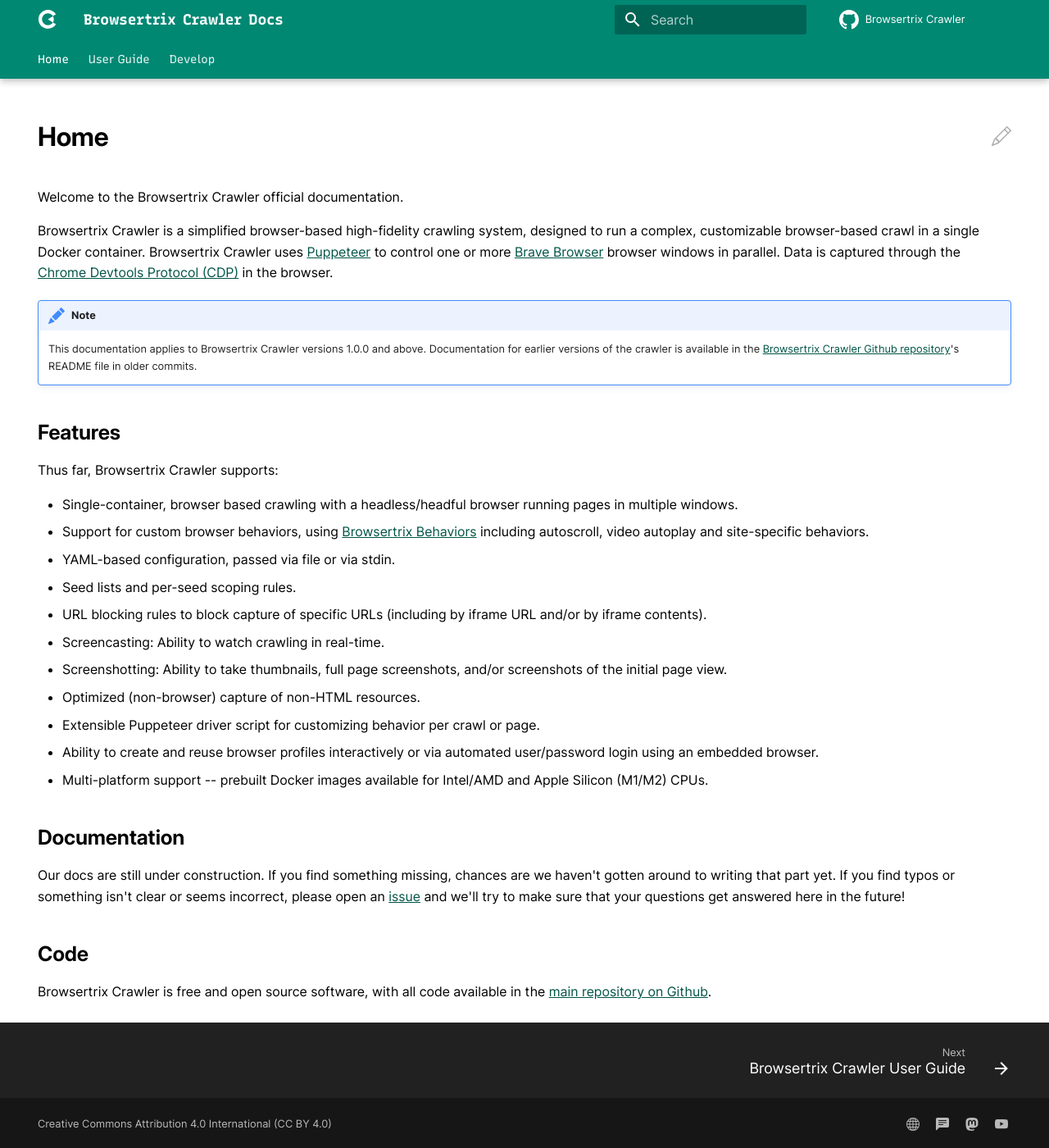
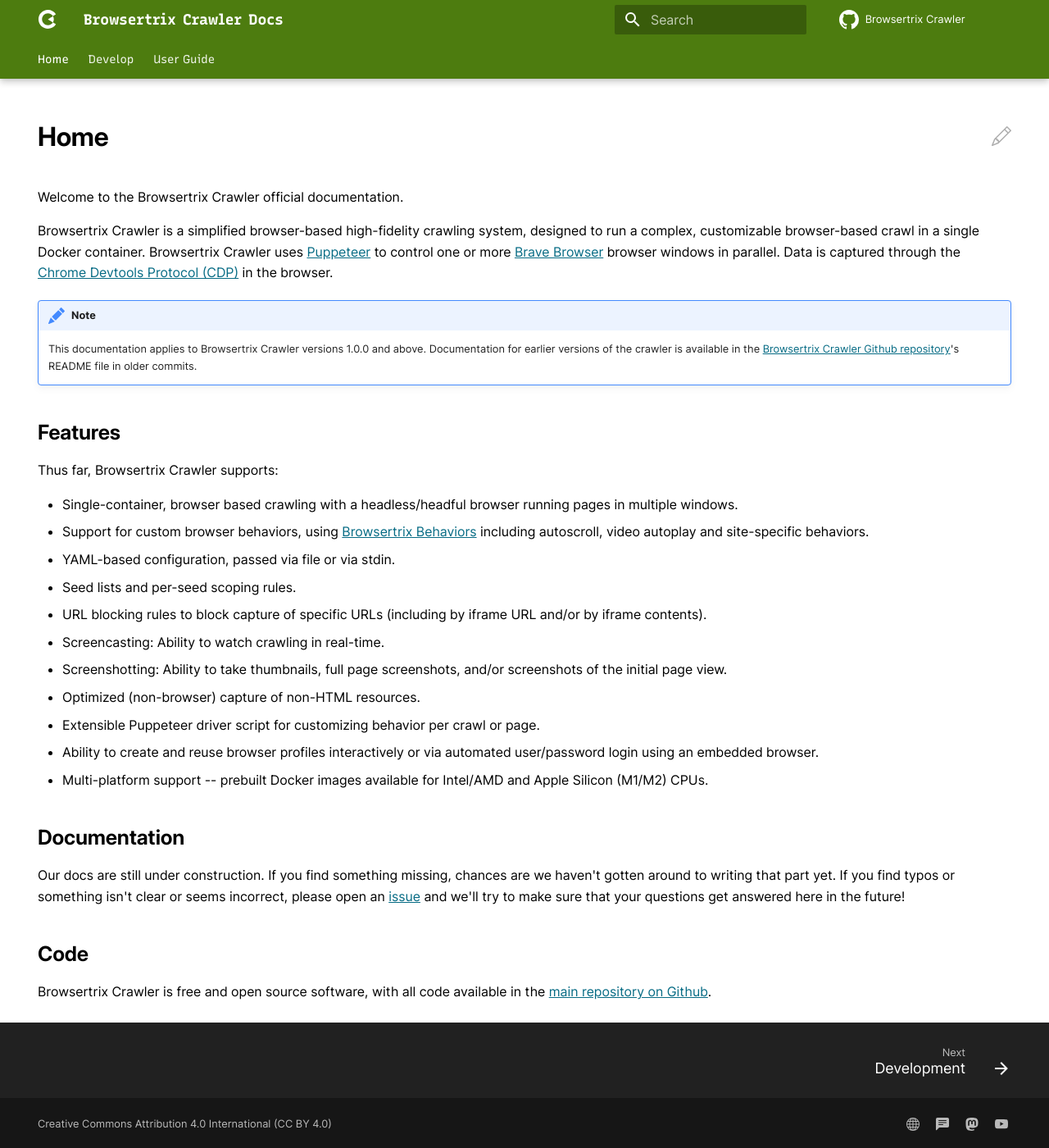
Before and after one commit to webrecorder/browsertrix-crawler, an MkDocs documentation site: the page built from docs/docs/index.md, in a window 1280 px wide and 1400 px high. Shown: the whole window at 82% size. Built offline with MkDocs 1.6.1 and Material for MkDocs 9.7.7, drawn with Linux system fonts in a browser that asks for light colours; comment, search, counter and statistics services are not loaded.

Commit message:
Updates colours
- Reorders main nav

```diff
--- a/docs/docs/stylesheets/extra.css
+++ b/docs/docs/stylesheets/extra.css
@@ -29,18 +29,18 @@
 :root {
   --md-code-font: "Recursive", monospace;
   --md-text-font: "Inter", "Helvetica", "Arial", sans-serif;
-  --wr-blue-primary: #2e7cab;
-  --wr-orange-primary: #b85d20;
+  --wr-blue-primary: #0891B2;
+  --wr-orange-primary: #C96509;
 }
 
 [data-md-color-scheme="webrecorder"] {
-  --md-primary-fg-color: #008873;
-  --md-primary-fg-color--light: #008873;
-  --md-primary-fg-color--dark: #003c32;
+  --md-primary-fg-color: #4D7C0F;
+  --md-primary-fg-color--light: #0782A1;
+  --md-primary-fg-color--dark: #066B84;
   --md-typeset-color: black;
-  --md-accent-fg-color: #01b297;
-  --md-typeset-a-color: #005447;
-  --md-code-bg-color: #f9fafb;
+  --md-accent-fg-color: #0782A1;
+  --md-typeset-a-color: #066B84;
+  --md-code-bg-color: #F9FAFB;
 }
 
 /* Nav changes */
--- a/docs/mkdocs.yml
+++ b/docs/mkdocs.yml
@@ -45,6 +45,8 @@
 
 nav:
   - index.md
+  - Develop:
+    - develop/index.md
   - User Guide:
     - user-guide/index.md
     - user-guide/common-options.md
@@ -53,9 +55,6 @@
     - user-guide/browser-profiles.md
     - user-guide/behaviors.md
     - user-guide/cli-options.md
-
-  - Develop:
-    - develop/index.md
 
 markdown_extensions:
   - toc:
```
